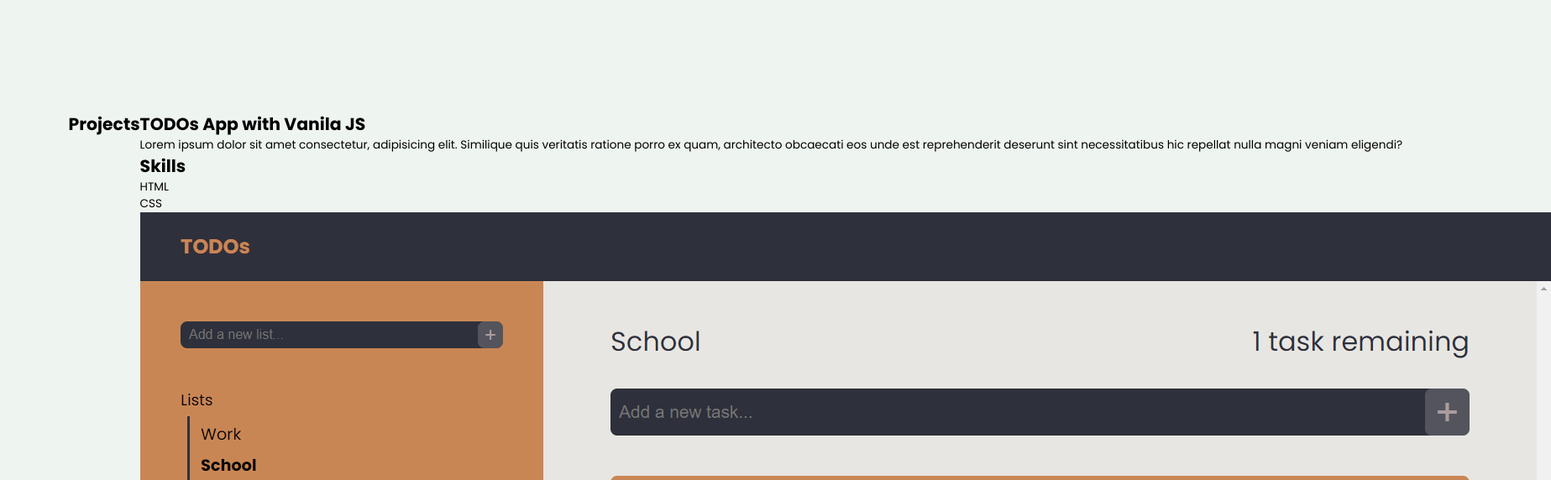
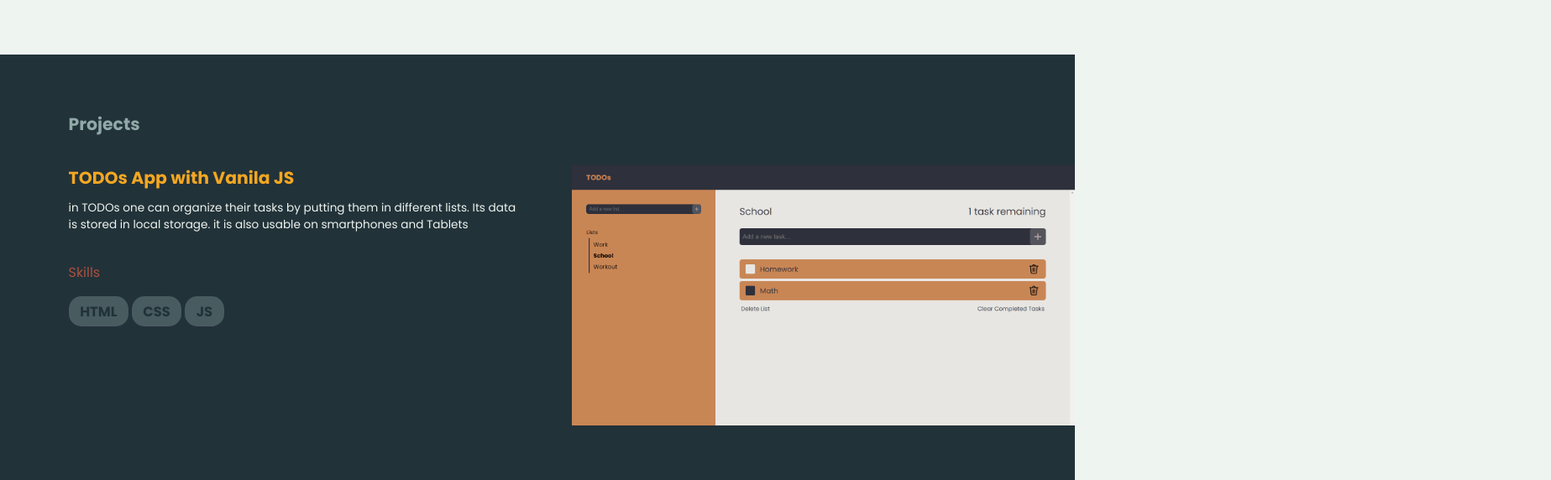
Before and after one commit to barbodGarsha/Personal-Portfolio, a plain HTML site: page index.html in a window 1280 px wide. Shown: the part 911-1483 px from the top of the page at 84% size, 1847 px wide, since content can reach past the window. Drawn offline with Linux system fonts and the light colour scheme.

Commit message:
added project sections but it will need some polishing and rewriting later

```diff
--- a/css/main.scss
+++ b/css/main.scss
@@ -197,6 +197,67 @@ header {
 
 }
 
+.projects {
+    background-color: #223239;
+    .container {
+        flex-direction: column;
+        padding-right: 0;
+    }
+
+    h2.subhead {
+        color: #90A9A8;
+        margin-bottom: 2.5rem;
+    }
+
+    a.project-name {
+        display: block;
+        color: #F4A722;
+        font-weight: bold;
+        font-size: 1.5rem;
+        margin-bottom: .8rem;
+    }
+
+    h3 {
+        color: #AD4F3F;
+        font-weight: normal;
+    }
+
+    .project-cta {
+        display: flex;
+        .project-info {
+            width: 50%;
+
+            .project-details {
+                width: 90%;
+                color: #EEF4EF;
+                margin-bottom: 2.5rem;
+            }
+        }
+
+        .skill {
+            display: inline-block;
+            border-radius: 15px;
+            background-color: rgba($color: #90A9A8, $alpha: .35);
+            p {
+                display: inline;
+                color:#223239;
+                font-weight: bold;
+                font-size: 1.2rem;
+            }
+            padding: 0.4rem 1rem;
+            margin-bottom: .5rem;
+        }
+        .project-screenshot {
+            display: flex;
+            width: 50%;
+            justify-content: flex-end;
+            img {
+                width: 100%;
+            }
+        }
+    }
+}
+
 footer {
     background-color: #223239;
     .container {
--- a/index.html
+++ b/index.html
@@ -53,16 +53,20 @@
 
     <section class="projects">
         <div class="container">
-            <h2>Projects</h2>
+            <h2 class="subhead">Projects</h2>
             <div class="project-cta">
                 <div class="project-info">
-                    <h2 class="project-name">TODOs App with Vanila JS</h2>
-                    <p class="project-details">Lorem ipsum dolor sit amet consectetur, adipisicing elit. Similique quis veritatis ratione porro ex quam, architecto obcaecati eos unde est reprehenderit deserunt sint necessitatibus hic repellat nulla magni veniam eligendi?</p>
+                    <a href="#" class="project-name">TODOs App with Vanila JS</a>
+                    <p class="project-details">in TODOs one can organize their tasks by putting
+                        them in different lists. Its data is stored in local
+                        storage. it is also usable on smartphones and
+                        Tablets</p>
                     <div class="skills-cta">
                         <div class="inner">
-                          <h2>Skills</h2>
+                          <h3>Skills</h3>
                           <div class="skill"> <p>HTML</p></div>
                           <div class="skill"> <p>CSS</p></div>
+                          <div class="skill"> <p>JS</p></div>
                         </div>
                       </div>
                 </div>
```
Also changed, not shown: css/main.css, 1 other file.
